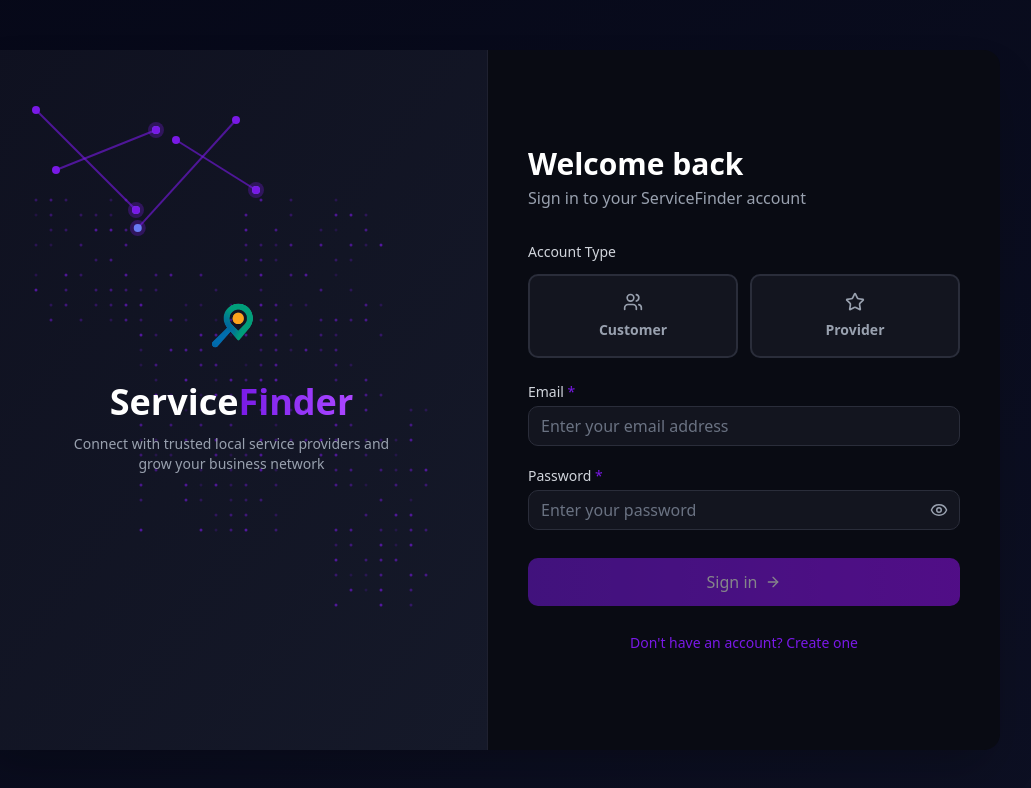
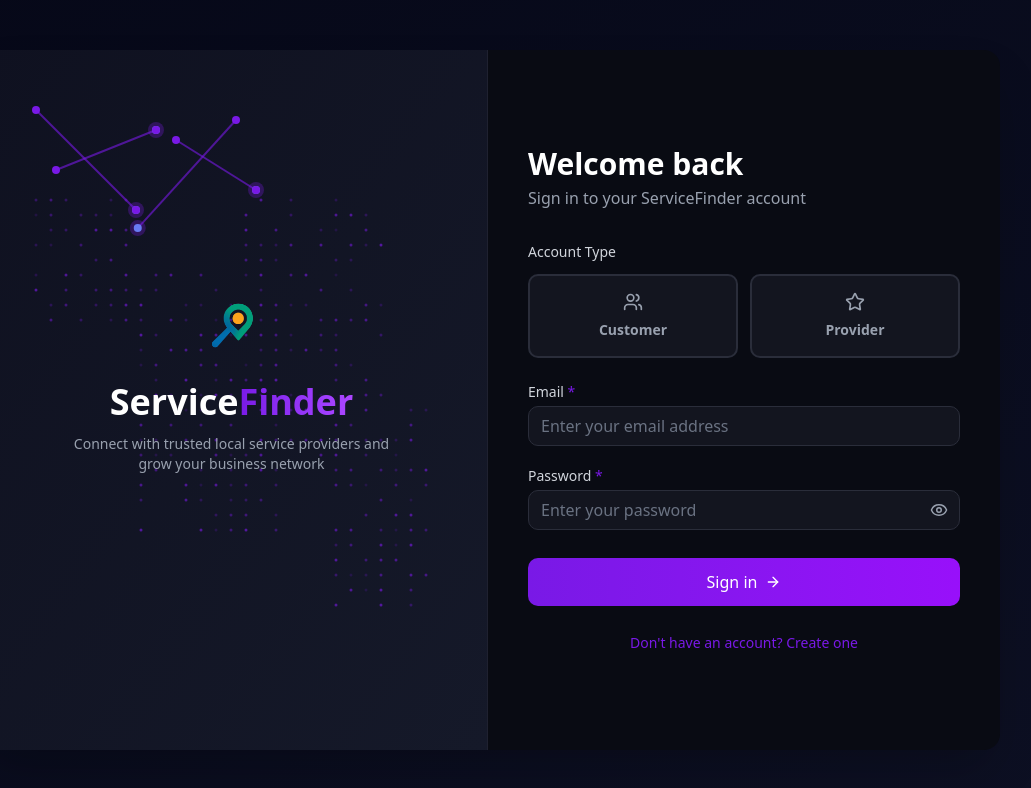
Before and after one commit to mhmdizdn/fypv3, a Next.js app: page /login in a window 1280 px wide. Shown: the top 788 px of the page, without its empty margins (152-1183 px from the left). Built offline with nearby package versions, Linux system fonts and the light colour scheme; no server answers.

Commit message:
update sign in form 3.0

```diff
--- a/src/components/ui/servicefinder-signin.tsx
+++ b/src/components/ui/servicefinder-signin.tsx
@@ -628,7 +628,7 @@ const ServiceFinderSignIn = ({ onSwitchToRegister }: ServiceFinderSignInProps) =
               >
                 <button
                   type="submit"
-                  disabled={loading || (!isAdminEmail && !userType)}
+                  disabled={loading}
                   className={cn(
                     "w-full h-12 bg-gradient-to-r relative overflow-hidden from-[#7919e6] to-purple-600 hover:from-[#621ac1] hover:to-purple-700 text-white rounded-lg transition-all duration-300 disabled:opacity-50 disabled:cursor-not-allowed",
                     isHovered ? "shadow-lg shadow-[#7919e6]/25" : ""
```
